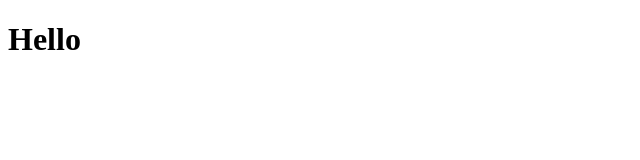
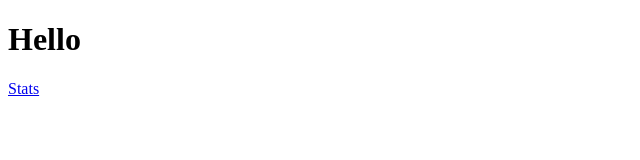
Before and after one commit to kumanan12/frontend-bootcamp, a plain HTML site: page index.html in a window 1280 px wide. Shown: the full height of the page, 0-640 px from the left. Drawn offline with Linux system fonts and the light colour scheme.

```diff
--- a/index.html
+++ b/index.html
@@ -1,12 +1,18 @@
 <!DOCTYPE html>
 <html lang="en">
+
 <head>
     <meta charset="UTF-8">
     <meta http-equiv="X-UA-Compatible" content="IE=edge">
     <meta name="viewport" content="width=device-width, initial-scale=1.0">
     <title>Nikola Jokic</title>
 </head>
+
 <body>
     <h1>Hello</h1>
+    <a href="https://www.nba.com/player/203999">Stats</a>
+
+
 </body>
+
 </html>
```
Also changed, not shown: snippets-2.txt, snippets.txt.
